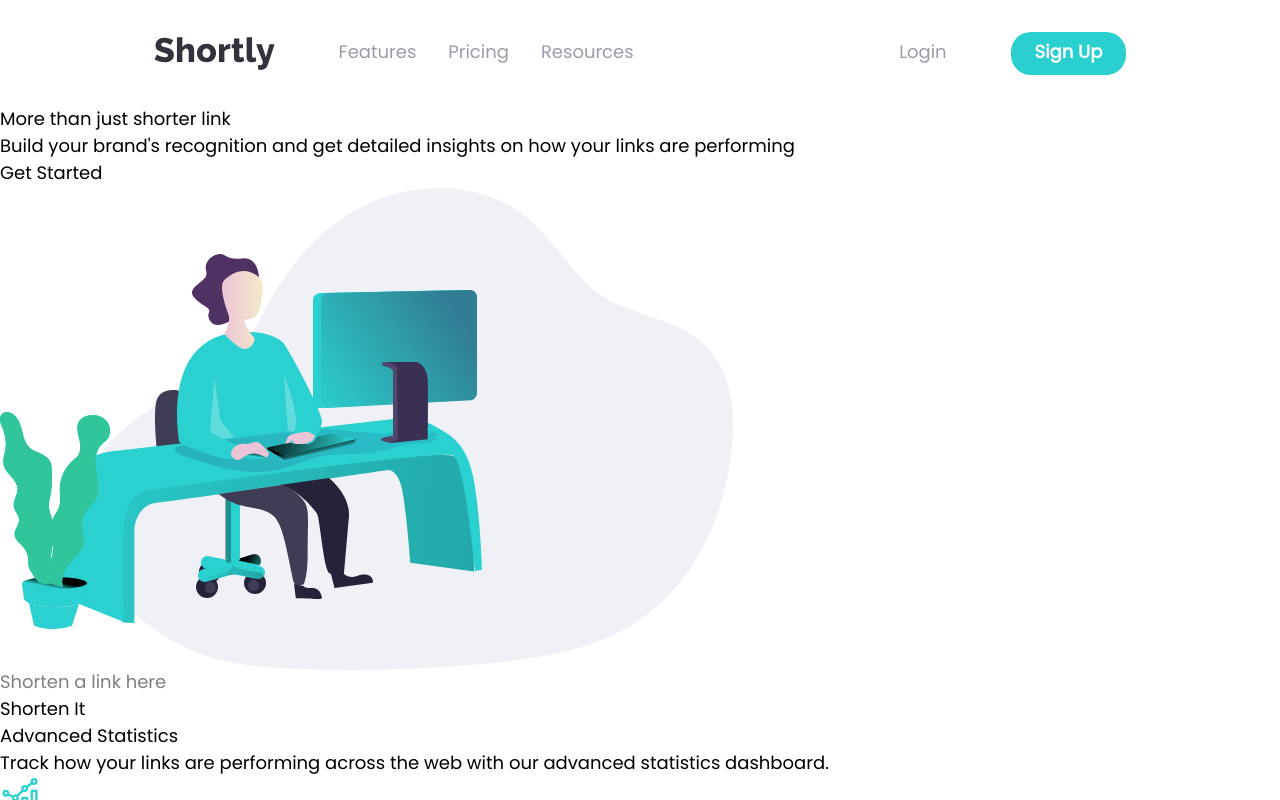
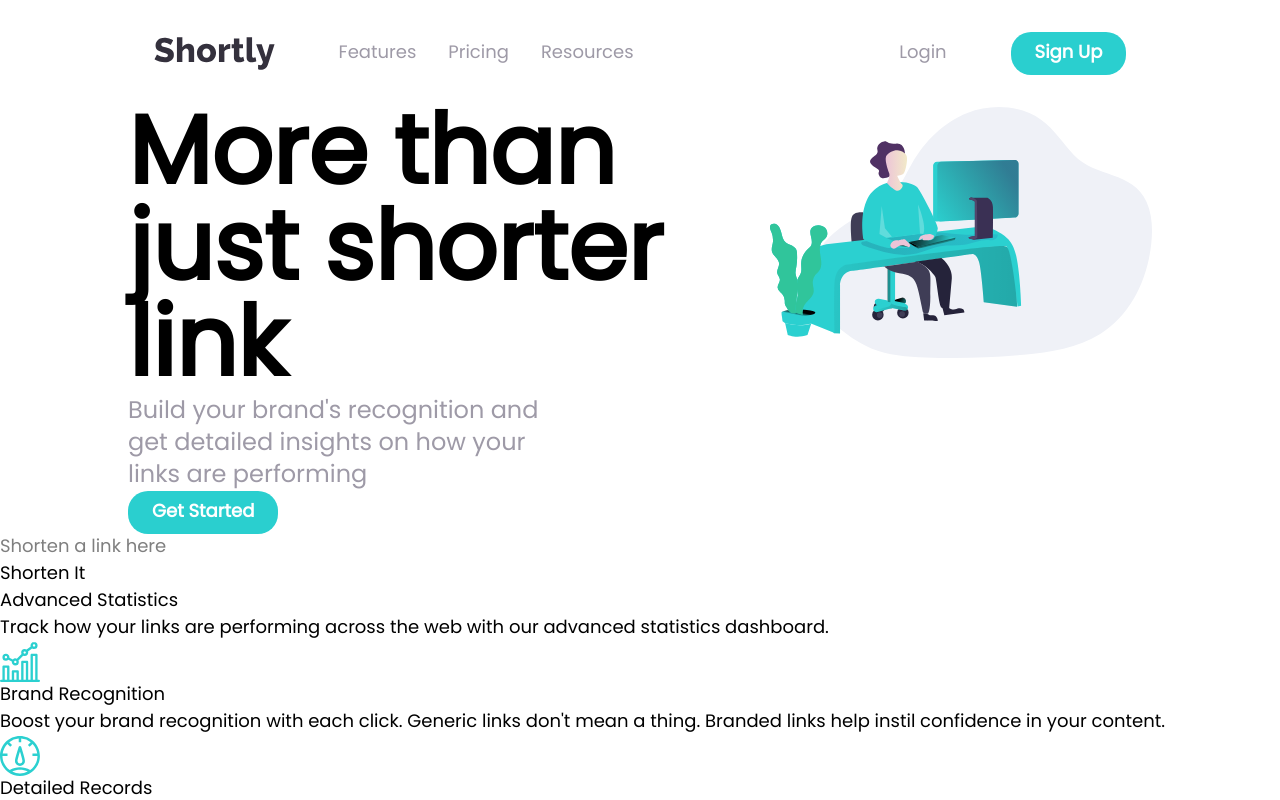
Before and after one commit to azanra/url-shortening, a React (Vite) app: page / in a window 1280 px wide. Shown: the top 800 px of the page. Built offline with nearby package versions, Linux system fonts and the light colour scheme.

Commit message:
Position and style the text and button in hero

```diff
--- a/src/components/hero.jsx
+++ b/src/components/hero.jsx
@@ -2,20 +2,20 @@ import illustWorking from "../assets/images/illustration-working.svg";
 
 export default function Hero() {
   return (
-    <div>
-      <div>
+    <div className="flex center">
+      <div className="flex w-[80%]">
         <div className="heroText">
           <div>
-            <h1>More than just shorter link</h1>
+            <h1 className="text-8xl font-bold">More than just shorter link</h1>
           </div>
-          <div>
-            <p>
+          <div className="w-[70%]">
+            <p className="text-2xl text-(--Grayish-Violet)">
               Build your brand's recognition and get detailed insights on how
               your links are performing
             </p>
           </div>
           <div>
-            <button>Get Started</button>
+            <button className="button">Get Started</button>
           </div>
         </div>
         <div className="heroImage">
```
